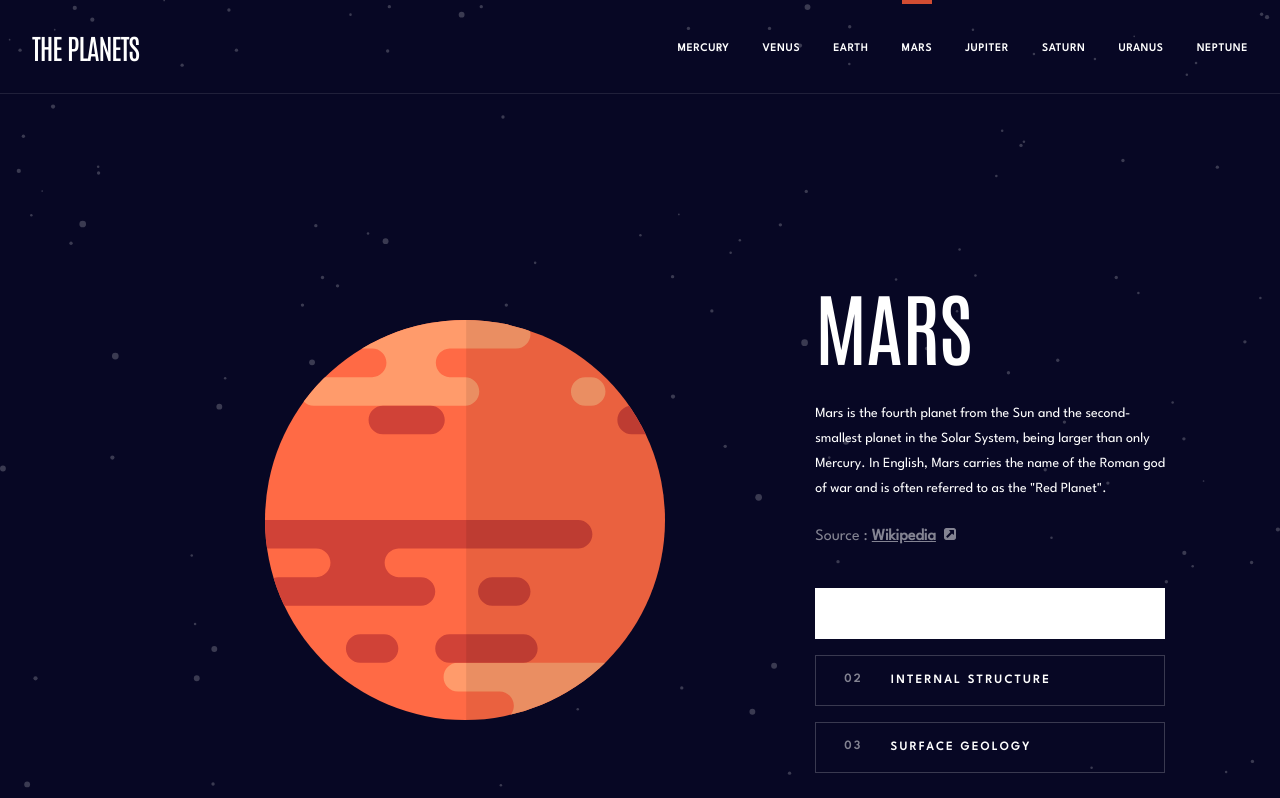
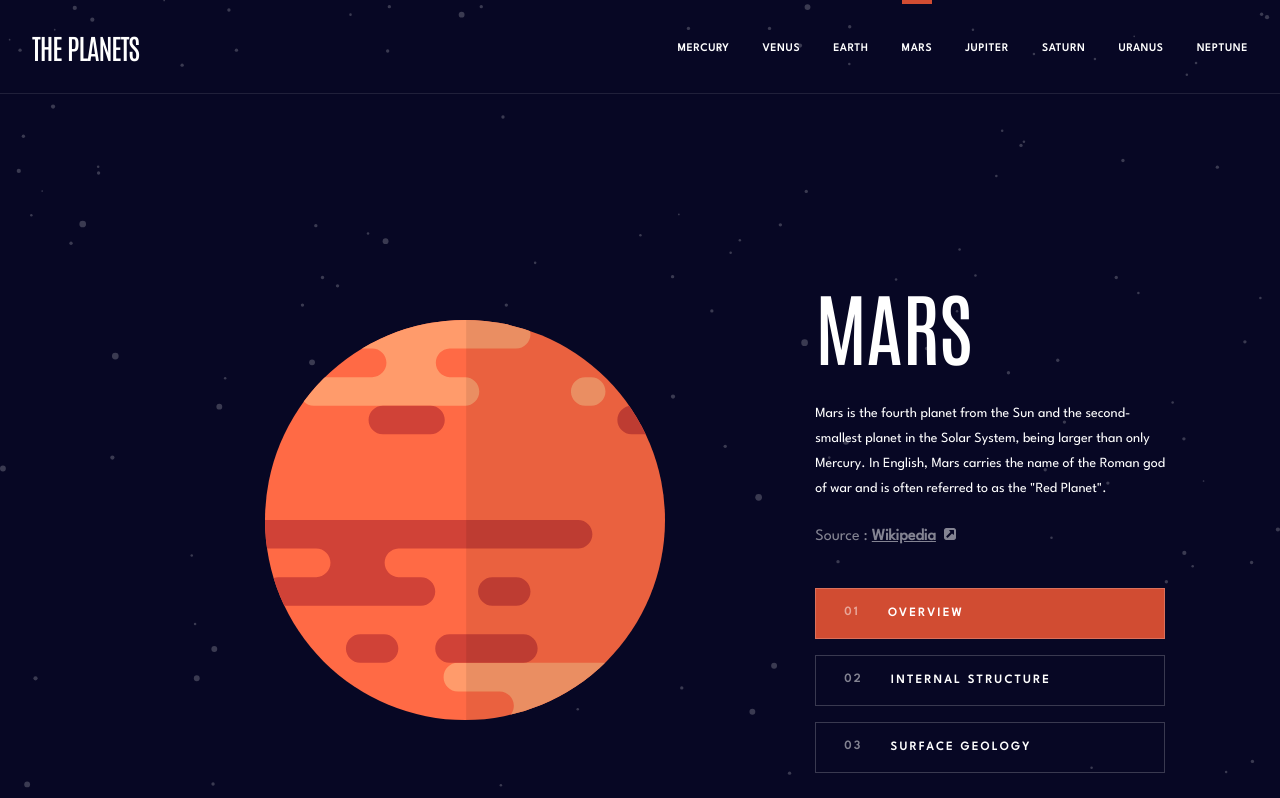
Before and after one commit to codezeloss/planets-fact-site, a Next.js app: page /mars in a window 1280 px wide. Shown: the top 798 px of the page. Built offline with nearby package versions, Linux system fonts and the light colour scheme.

Commit message:
Debug some UI issues

```diff
--- a/components/Button.tsx
+++ b/components/Button.tsx
@@ -7,15 +7,13 @@ interface Props {
 const Button = ({ num, text, color }: Props) => {
   return (
     <div
-      className={
-        "w-[350px] text-white flex py-[12px] px-[28px] items-center border-white/[.2] border-[1px] cursor-pointer hover:bg-[#D8D8D8]/[.2] tracking-[2.57143px] 2bp:px-[20px] 2bp:w-[281px]"
-      }
+      className={`w-[350px] text-white flex py-[12px] px-[28px] items-center border-white/[.2] border-[1px] cursor-pointer hover:bg-[#D8D8D8]/[.2] tracking-[2.57143px] 2bp:px-[20px] 2bp:w-[281px] bg-${color ? color : ""}`}
     >
-      <p className={`text-white/[.5] text-[12px] font-spartan font-bold mr-[28px] 2bp:text-[9px] 2bp:tracking-[1.92857px] 2bp:mr-[14px] ${color}`}>
+      <p className="text-white/[.5] text-[12px] font-spartan font-bold mr-[28px] 2bp:text-[9px] 2bp:tracking-[1.92857px] 2bp:mr-[14px]">
         {num}
       </p>
 
-      <p className={`text-[12px] text-white uppercase font-spartan font-bold tracking-[2.57143px] leading-[25px] 2bp:text-[9px] 2bp:tracking-[1.92857px] ${color}`}>
+      <p className="text-[12px] text-white uppercase font-spartan font-bold tracking-[2.57143px] leading-[25px] 2bp:text-[9px] 2bp:tracking-[1.92857px]">
         {text}
       </p>
     </div>
--- a/components/Planet.tsx
+++ b/components/Planet.tsx
@@ -5,6 +5,7 @@ import icons from "../constants/icons";
 import Button from "./Button";
 import Stat from "./Stat";
 import { motion } from "framer-motion";
+import { useRouter } from "next/router";
 interface Props {
   imageOverview: string;
   imageStructure: string;
@@ -38,6 +39,9 @@ const Planet = ({
   tempInfo,
   bgColor,
 }: Props) => {
+  const router = useRouter();
+  const currentRoute = router.pathname;
+
   const [overviewClicked, setOverviewIsClicked] = useState(true);
   const [structureClicked, setStructureIsClicked] = useState(false);
   const [geologyClicked, setGeologyIsClicked] = useState(false);
@@ -62,6 +66,20 @@ const Planet = ({
     setOverviewIsClicked(false);
     setStructureIsClicked(false);
   };
+
+  const btnClasses = `${
+    overviewClicked
+      ? `${currentRoute === "/mercury" ? "bg-dark-cyan" : ""} ${
+          currentRoute === "/venus" ? "bg-light-orange" : ""
+        } ${currentRoute === "/earth" ? "bg-purple" : ""} ${
+          currentRoute === "/mars" ? "bg-light-red" : ""
+        } ${currentRoute === "/jupiter" ? "bg-red" : ""} ${
+          currentRoute === "/saturn" ? "bg-cyan" : ""
+        } ${currentRoute === "/uranus" ? "bg-cyan" : ""} ${
+          currentRoute === "/neptune" ? "bg-dark-blue" : ""
+        }`
+      : ""
+  }`;
 
   return (
     <>
@@ -214,37 +232,26 @@ const Planet = ({
               </div>
             </div>
 
-            <div
-              className={`flex flex-col space-y-[16px] 3bp:hidden`}
-            >
-              <div
-                onClick={overviewClickHandler}
-                className={`${overviewClicked ? "bg-white" : " "}`}
-              >
+            <div className={`flex flex-col space-y-[16px] 3bp:hidden`}>
+              <div onClick={overviewClickHandler}>
                 <Button
                   num="01"
                   text="Overview"
-                  color={`${overviewClicked ? "text-universe-blue" : " "}`}
+                  color={`${overviewClicked ? `${bgColor}` : ""}`}
                 />
               </div>
-              <div
-                onClick={structureClickHandler}
-                className={`${structureClicked ? "bg-white" : " "}`}
-              >
+              <div onClick={structureClickHandler}>
                 <Button
                   num="02"
                   text="Internal Structure"
-                  color={`${structureClicked ? "text-universe-blue" : " "}`}
+                  color={`${structureClicked ? `${bgColor}` : ""}`}
                 />
               </div>
-              <div
-                onClick={geologyClickHandler}
-                className={`${geologyClicked ? "bg-white" : " "}`}
-              >
+              <div onClick={geologyClickHandler}>
                 <Button
                   num="03"
                   text="Surface Geology"
-                  color={`${geologyClicked ? "text-universe-blue" : " "}`}
+                  color={`${geologyClicked ? `${bgColor}` : ""}`}
                 />
               </div>
             </div>
--- a/constants/data.ts
+++ b/constants/data.ts
@@ -29,6 +29,21 @@ import uranusGeology from "../assets/geology-uranus.png";
 import neptuneOverview from "../assets/planet-neptune.svg";
 import neptuneStructure from "../assets/planet-neptune-internal.svg";
 import neptuneGeology from "../assets/geology-neptune.png";
+
+const colors = {
+  white: "#FFFFFF",
+  "universe-blue": "#070724",
+  "dark-gray": "#38384F",
+  gray: "#838391",
+  "dark-cyan": "#419EBB",
+  "light-orange": "#EDA249",
+  purple: "#6f2ed6",
+  "light-red": "#D14C32",
+  red: "#D83A34",
+  "dark-orange": "#CD5120",
+  cyan: "#1ec2a4",
+  "dark-blue": "#2d68f0",
+};
 
 const mercury = {
   name: "Mercury",
```
